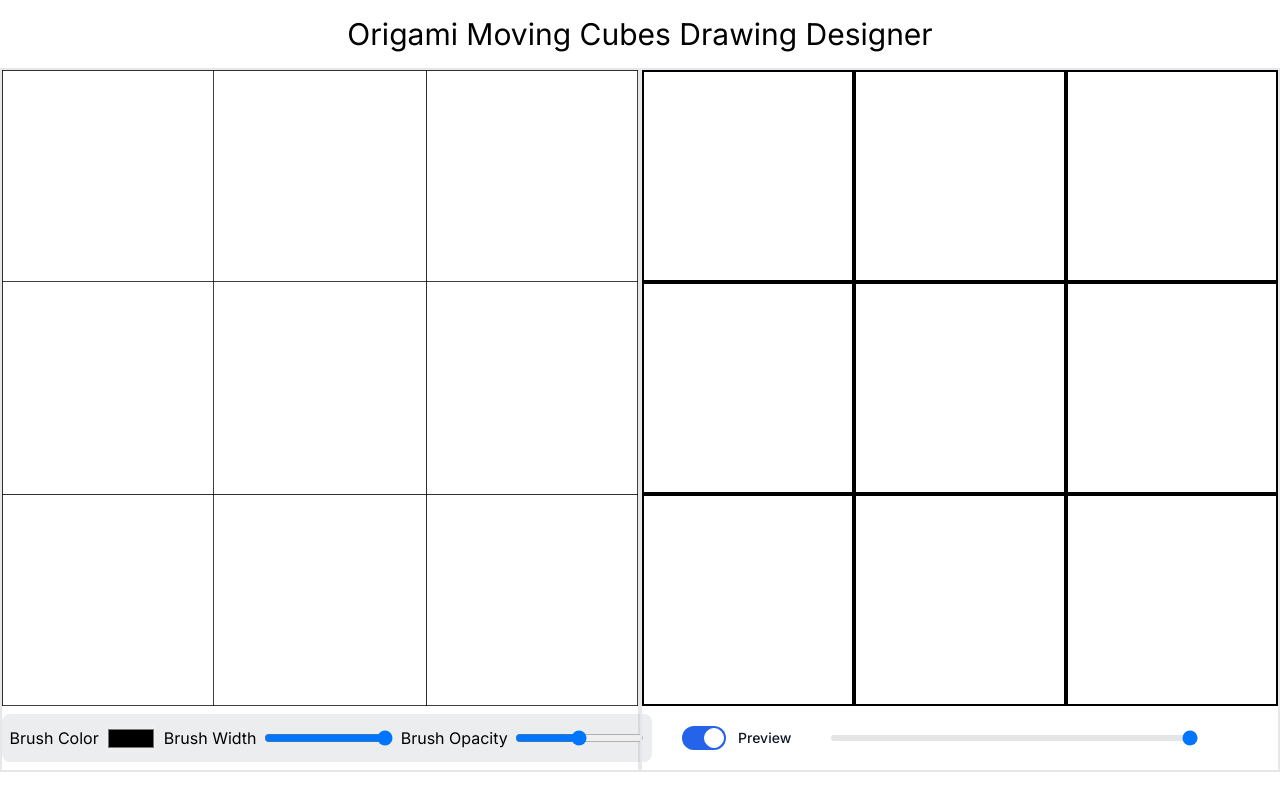
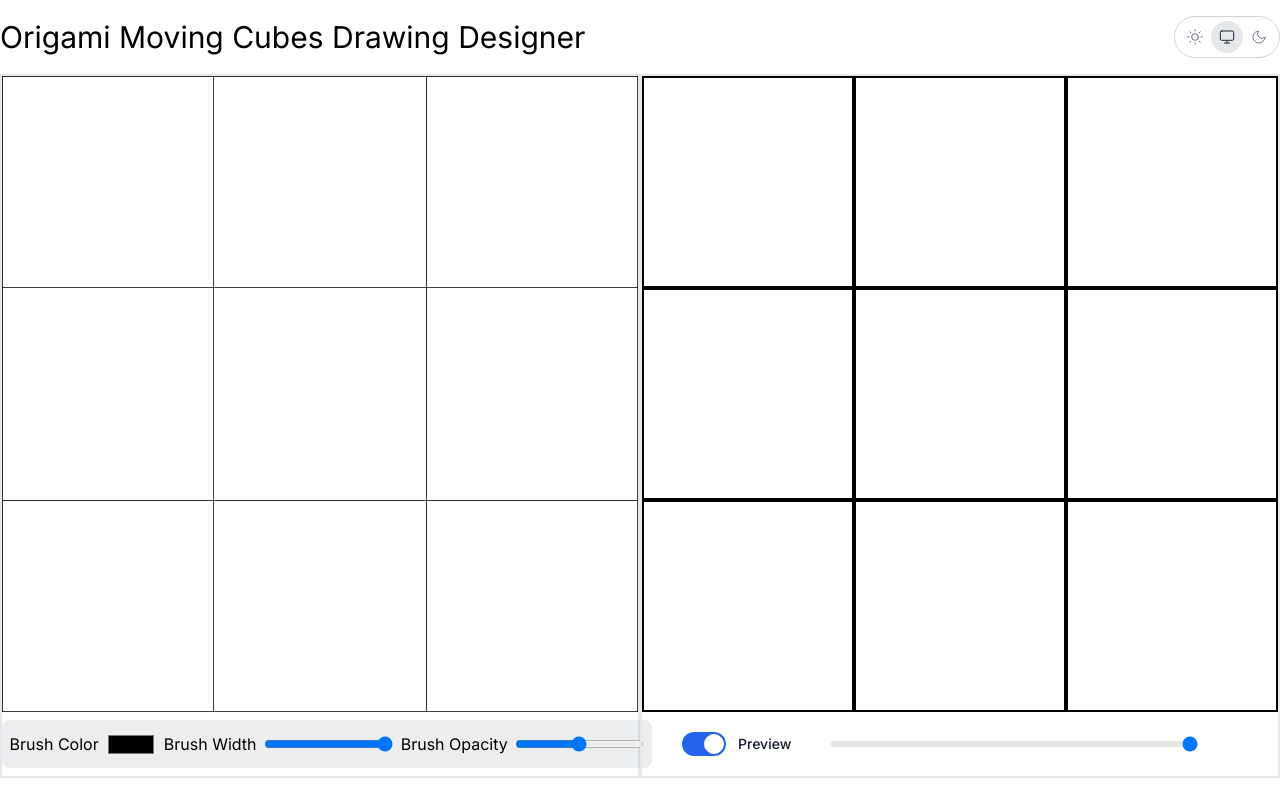
Before and after one commit to hotdogee/origami-moving-cubes-drawing-designer, a Next.js app: page / in a window 1280 px wide. Built offline with nearby package versions, Linux system fonts and the light colour scheme.

Commit message:
Added dark mode toggle

```diff
--- a/src/app/page.tsx
+++ b/src/app/page.tsx
@@ -1,4 +1,5 @@
 'use client'
+import DarkModeToggle from '@/components/DarkModeToggle'
 import DrawMenu from '@/components/DrawMenu'
 import JogWheel from '@/lib/jogwheel'
 import { useEffect, useRef, useState } from 'react'
@@ -97,12 +98,14 @@ export default function Home() {
 
   return (
     <>
-      <header className="container mx-auto my-4 flex items-center justify-center">
+      <header className="container mx-auto my-4 flex items-center justify-between">
         <h1 className="text-3xl">Origami Moving Cubes Drawing Designer</h1>
+        <DarkModeToggle />
       </header>
       <main className="container mx-auto">
         <div className="grid grid-cols-2">
           <div id="draw-area" className="border-2">
+            <div className="bg-white">
               <canvas
                 id="draw-canvas"
                 onMouseDown={startDrawing}
@@ -114,10 +117,11 @@ export default function Home() {
                 height={`900px`}
                 className="w-full bg-[url('/images/grid.png')] bg-contain bg-no-repeat object-contain"
               />
+            </div>
             <DrawMenu setLineColor={setLineColor} setLineWidth={setLineWidth} setLineOpacity={setLineOpacity} />
           </div>
           <div id="transformed-area" className="border-2 flex flex-col">
-            <div className="group grid grid-cols-3 grid-rows-3 z-10">
+            <div className="group grid grid-cols-3 grid-rows-3 z-10 bg-white">
               {[...Array(9).keys()].map((i) => {
                 return (
                   <canvas
@@ -126,7 +130,7 @@ export default function Home() {
                     ref={(el) => (transformedCanvasRef.current[i] = el!)}
                     width={`300px`}
                     height={`300px`}
-                    className={`cube w-full border-2 border-black object-contain animate-cube_${i}_out`}
+                    className={`cube w-full bg-white border-2 border-black object-contain animate-cube_${i}_out`}
                   />
                 )
               })}
--- /dev/null
+++ b/src/components/DarkModeToggle.tsx
@@ -0,0 +1,200 @@
+'use client'
+import { useEffect, useState } from 'react'
+
+// localStorage.getItem("isDarkMode") === null
+// localStorage.getItem("isDarkMode") === 'true'
+// localStorage.getItem("isDarkMode") === 'false'
+// localStorage.removeItem("isDarkMode")
+// localStorage.setItem("isDarkMode", 'true')
+// localStorage.setItem("isDarkMode", 'false')
+
+const toggleDarkClass = (isDark: boolean) => {
+  if (isDark) {
+    document.documentElement.classList.add('dark')
+    document.documentElement.style.colorScheme = 'dark'
+  } else {
+    document.documentElement.classList.remove('dark')
+    document.documentElement.style.colorScheme = ''
+  }
+}
+
+function DarkModeToggle() {
+  const [isDarkMode, setIsDarkMode] = useState<string | null>(global.localStorage?.getItem('isDarkMode') || null)
+
+  useEffect(() => {
+    if (isDarkMode === null) {
+      localStorage.removeItem('isDarkMode')
+      // check system preference
+      const darkModeQuery = window.matchMedia('(prefers-color-scheme: dark)')
+      const listener = (e: MediaQueryListEvent | MediaQueryList) => {
+        toggleDarkClass(e.matches)
+      }
+      listener(darkModeQuery)
+      darkModeQuery.addEventListener('change', listener)
+      return () => {
+        darkModeQuery.removeEventListener('change', listener)
+      }
+    } else {
+      localStorage.setItem('isDarkMode', isDarkMode)
+      toggleDarkClass(isDarkMode === 'true')
+    }
+  }, [isDarkMode])
+
+  const toggleDarkMode = () => {
+    if (isDarkMode === 'false') {
+      setIsDarkMode(null)
+    } else if (isDarkMode === 'true') {
+      setIsDarkMode('false')
+    } else if (isDarkMode === null) {
+      setIsDarkMode('true')
+    }
+  }
+
+  const setDarkMode = (e: React.ChangeEvent<HTMLInputElement>) => {
+    if (e.target.value === 'system') {
+      setIsDarkMode(null)
+    } else if (e.target.value === 'light') {
+      setIsDarkMode('false')
+    } else if (e.target.value === 'dark') {
+      setIsDarkMode('true')
+    }
+  }
+
+  const buttonText = () => {
+    switch (isDarkMode) {
+      case 'true':
+        return 'Dark'
+      case null:
+        return 'System'
+      case 'false':
+        return 'Light'
+    }
+  }
+
+  const [mounted, setMounted] = useState(false)
+  useEffect(() => {
+    setMounted(true)
+  }, [])
+
+  if (!mounted) {
+    return (
+      <>
+        <script
+          dangerouslySetInnerHTML={{
+            __html: `
+        if (
+          localStorage.getItem('isDarkMode') === 'true' ||
+          (localStorage.getItem('isDarkMode') === null &&
+            window.matchMedia('(prefers-color-scheme: dark)').matches)
+        ) {
+          console.log("add('dark')")
+          document.documentElement.classList.add('dark')
+          document.documentElement.style.colorScheme = 'dark'
+        } else {
+          console.log("remove('dark')")
+          document.documentElement.classList.remove('dark')
+          document.documentElement.style.colorScheme = ''
+        }
+        `,
+          }}
+        ></script>
+        <button className="p-2">
+          <div className="w-16"></div>
+        </button>
+        <div className="rounded-full border border-gray-300 p-1 dark:border-gray-600">
+          <div className="h-8 w-24"></div>
+        </div>
+      </>
+    )
+  } else {
+    return (
+      <>
+        <div className="flex rounded-full border border-gray-300 p-1 dark:border-gray-600">
+          <input
+            type="radio"
+            name="theme-toggle"
+            value="light"
+            id="theme-toggle-light"
+            aria-label="Switch to light theme"
+            className="peer/light appearance-none"
+            checked={isDarkMode === 'false'}
+            onChange={setDarkMode}
+          ></input>
+          <label
+            htmlFor="theme-toggle-light"
+            className="gray-100 flex h-8 w-8 cursor-pointer items-center justify-center rounded-full border-0 text-gray-500 hover:text-gray-900 peer-checked/light:bg-gray-200 peer-checked/light:text-gray-800 dark:text-gray-400 dark:hover:text-gray-50 dark:peer-checked/light:bg-gray-700 dark:peer-checked/light:text-gray-100"
+          >
+            <svg
+              fill="none"
+              stroke="currentColor"
+              strokeLinecap="round"
+              strokeWidth="1.5"
+              className="☀︎ h-4 w-4 shrink-0"
+              viewBox="0 0 24 24"
+            >
+              <circle cx="12" cy="12" r="5" />
+              <path d="M12 1v2m0 18v2M4.2 4.2l1.4 1.4m12.8 12.8 1.4 1.4M1 12h2m18 0h2M4.2 19.8l1.4-1.4M18.4 5.6l1.4-1.4" />
+            </svg>
+          </label>
+          <input
+            type="radio"
+            name="theme-toggle"
+            value="system"
+            id="theme-toggle-system"
+            aria-label="Switch to system theme"
+            className="peer/system appearance-none"
+            checked={isDarkMode === null}
+            onChange={setDarkMode}
+          ></input>
+          <label
+            htmlFor="theme-toggle-system"
+            className="gray-100 flex h-8 w-8 cursor-pointer items-center justify-center rounded-full border-0 text-gray-500  hover:text-gray-900 peer-checked/system:bg-gray-200 peer-checked/system:text-gray-800 dark:text-gray-400 dark:hover:text-gray-50 dark:peer-checked/system:bg-gray-700 dark:peer-checked/system:text-gray-100"
+          >
+            <svg
+              className="🖳 h-4 w-4 shrink-0"
+              fill="none"
+              shapeRendering="geometricPrecision"
+              stroke="currentColor"
+              strokeLinecap="round"
+              strokeLinejoin="round"
+              strokeWidth="1.5"
+              viewBox="0 0 24 24"
+            >
+              <rect width="20" height="14" x="2" y="3" rx="2" />
+              <path d="M8 21h8m-4-4v4" />
+            </svg>
+          </label>
+          <input
+            type="radio"
+            name="theme-toggle"
+            value="dark"
+            id="theme-toggle-dark"
+            aria-label="Switch to dark theme"
+            className="peer/dark appearance-none"
+            checked={isDarkMode === 'true'}
+            onChange={setDarkMode}
+          ></input>
+          <label
+            htmlFor="theme-toggle-dark"
+            className="gray-100 flex h-8 w-8 cursor-pointer items-center justify-center rounded-full border-0 text-gray-500  hover:text-gray-900 peer-checked/dark:bg-gray-200 peer-checked/dark:text-gray-800 dark:text-gray-400 dark:hover:text-gray-50 dark:peer-checked/dark:bg-gray-700 dark:peer-checked/dark:text-gray-100"
+          >
+            <svg
+              className="☾ h-4 w-4 shrink-0"
+              fill="none"
+              shapeRendering="geometricPrecision"
+              stroke="currentColor"
+              strokeLinecap="round"
+              strokeLinejoin="round"
+              strokeWidth="1.5"
+              viewBox="0 0 24 24"
+            >
+              <path d="M21 12.79A9 9 0 1111.21 3 7 7 0 0021 12.79z"></path>
+            </svg>
+          </label>
+        </div>
+      </>
+    )
+  }
+}
+
+export default DarkModeToggle
```
Lines whose indentation alone changed are shown as unchanged.
